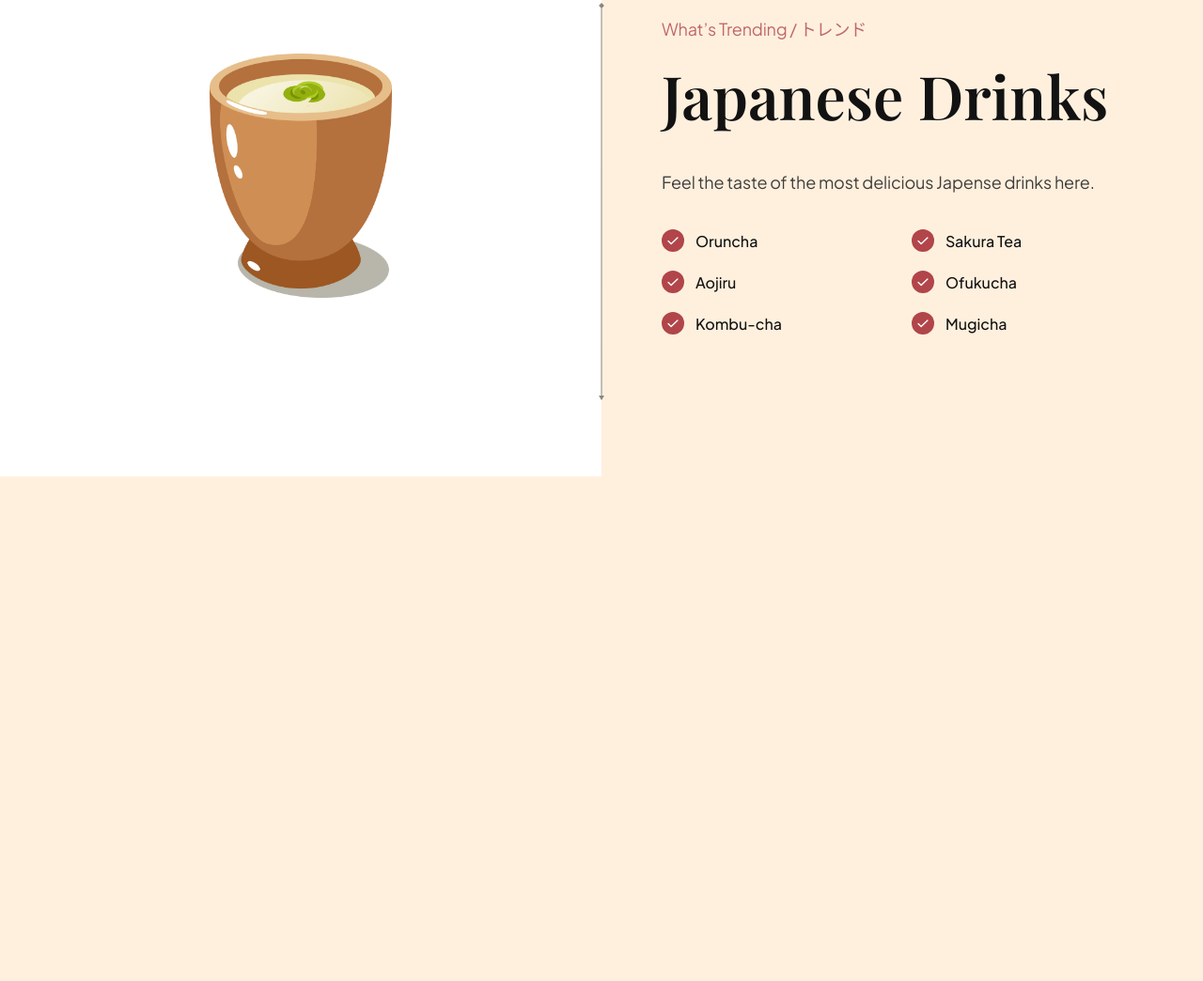
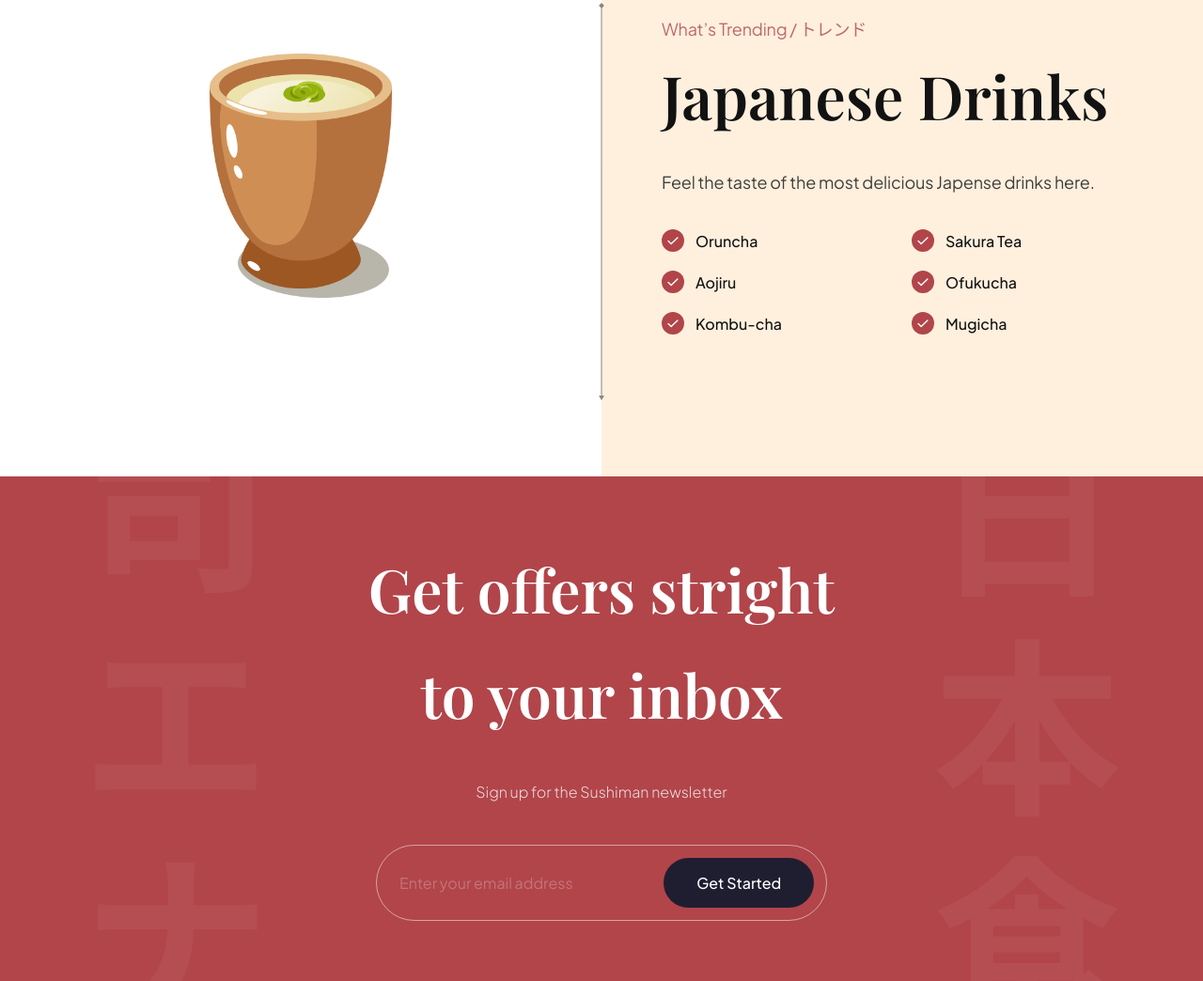
Before and after one commit to GeovanniJDA/Sushi, a website built with Vite: page index.html in a window 1280 px wide. Shown: the part 3187-4231 px from the top of the page at 94% size. Before the commit the page ends 3694 px from the top, so only its background shows below. Built offline with nearby package versions, Linux system fonts and the light colour scheme.

Commit message:
add: subscription index and style

```diff
--- a/index.html
+++ b/index.html
@@ -305,6 +305,17 @@
     </section>
   </section>
 
+  <section class="subscription flex-center" id="services">
+    <h2 data-aos="flip-down">Get offers stright <br/> to your inbox</h2>
+    <p data-aos="fade-up">Sign up for the Sushiman newsletter</p>
+
+    <div class="subscription__form" data-aos="fade-up">
+      <input type="text" placeholder="Enter your email address">
+      <button>Get Started</button>
+    </div>
+  </section>
+
+
   <script src="./src/js/script.js"></script>
 </body>
 </html>
--- a/src/css/sections/subscribe.css
+++ b/src/css/sections/subscribe.css
@@ -0,0 +1,70 @@
+.subscription{
+  padding: 4rem;
+  background-color: var(--primary-color);
+  background-image: url(../../../assets/subscribe_bg.png);
+  background-position: center;
+  background-repeat: no-repeat;
+  background-size: contain;
+  flex-direction: column;
+  overflow: hidden;
+}
+
+.subscription h2{
+  font-size: 4em;
+  font-family: var(--playfair-display);
+  font-weight: 600;
+  line-height: 7rem;
+  color: #fff;
+  text-align: center;
+}
+
+
+.subscription p{
+  font-size: 1em;
+  font-family: var(--plus-jakarta-sans);
+  font-weight: 300;
+  line-height: 2rem;
+  margin-top: 2rem;
+  color: rgba(255, 255, 255, 0.8);
+}
+
+.subscription__form{
+  min-width: 30rem;
+  margin-top: 2.5rem;
+  padding: .8rem .8rem .8rem 1.5rem;
+  display: flex;
+  gap: .63rem;
+  border: 1px solid rgba(255, 255, 255, .5);
+  border-radius: 2.9rem;
+}
+
+.subscription__form input{
+  flex: 1;
+  font-size: 1em;
+  font-weight: 400;
+  font-family: var(--plus-jakarta-sans);
+  color: #fff;
+  opacity: .5;
+  background: transparent;
+  border: none;
+  outline: none;
+}
+
+.subscription__form input::placeholder{
+  color: #fff;
+  opacity: .5;
+}
+
+.subscription__form button{
+  padding: 1rem;
+  min-width: 10rem;
+  font-size: 1em;
+  font-weight: 500;
+  font-family: var(--plus-jakarta-sans);
+  color: #fff;
+  text-align: center;
+  background: var(--black-400);
+  border-radius: 2.8rem;
+  border: none;
+  cursor: pointer;
+}
```
